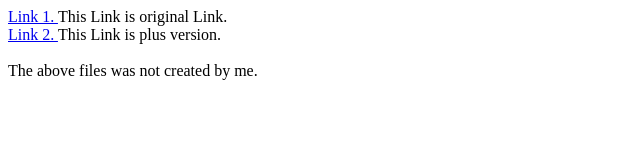
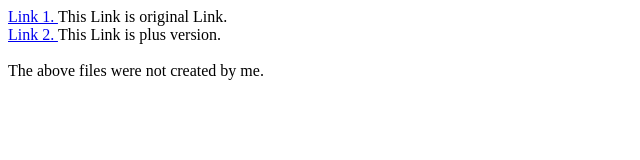
Before and after one commit to project-dy/Noneinformation-0x1-, a plain HTML site: page docs/Link_예제/index.html in a window 1280 px wide. Shown: the full height of the page, 0-640 px from the left. Drawn offline with Linux system fonts and the light colour scheme.

Commit message:
Update index.html

```diff
--- a/docs/Link_예제/index.html
+++ b/docs/Link_예제/index.html
@@ -7,6 +7,6 @@
 <body>
     <a href="https://github.com/ZeroCho/es2021-webgame/blob/master/2048.html">Link 1. </a>This Link is original Link.<br>
     <a href="https://github.com/ZeroCho/es2021-webgame/blob/master/2048-self.html">Link 2. </a>This Link is plus version.<br><br>
-    The above files was not created by me.
+    The above files were not created by me.
 </body>
 </html>
```
